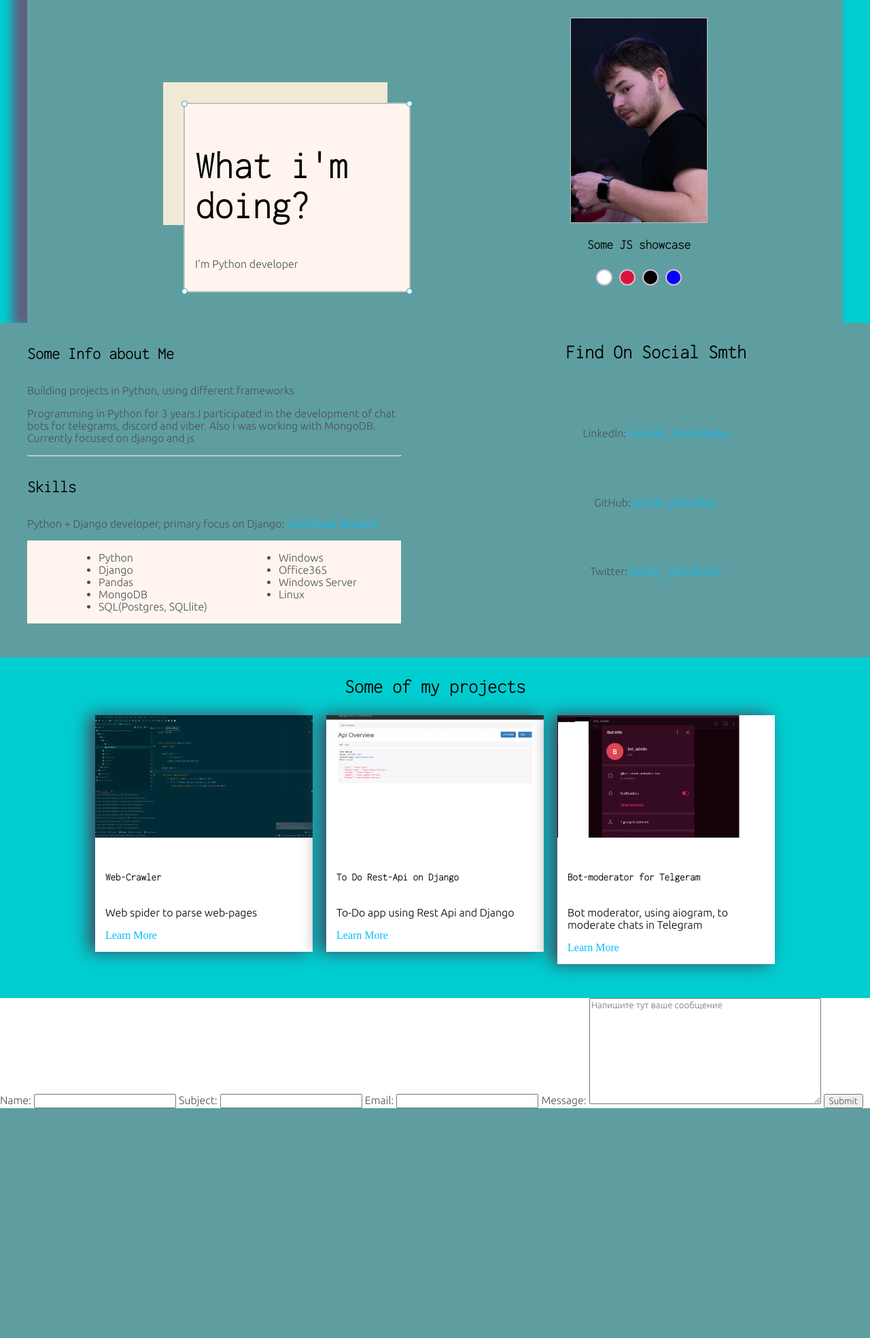
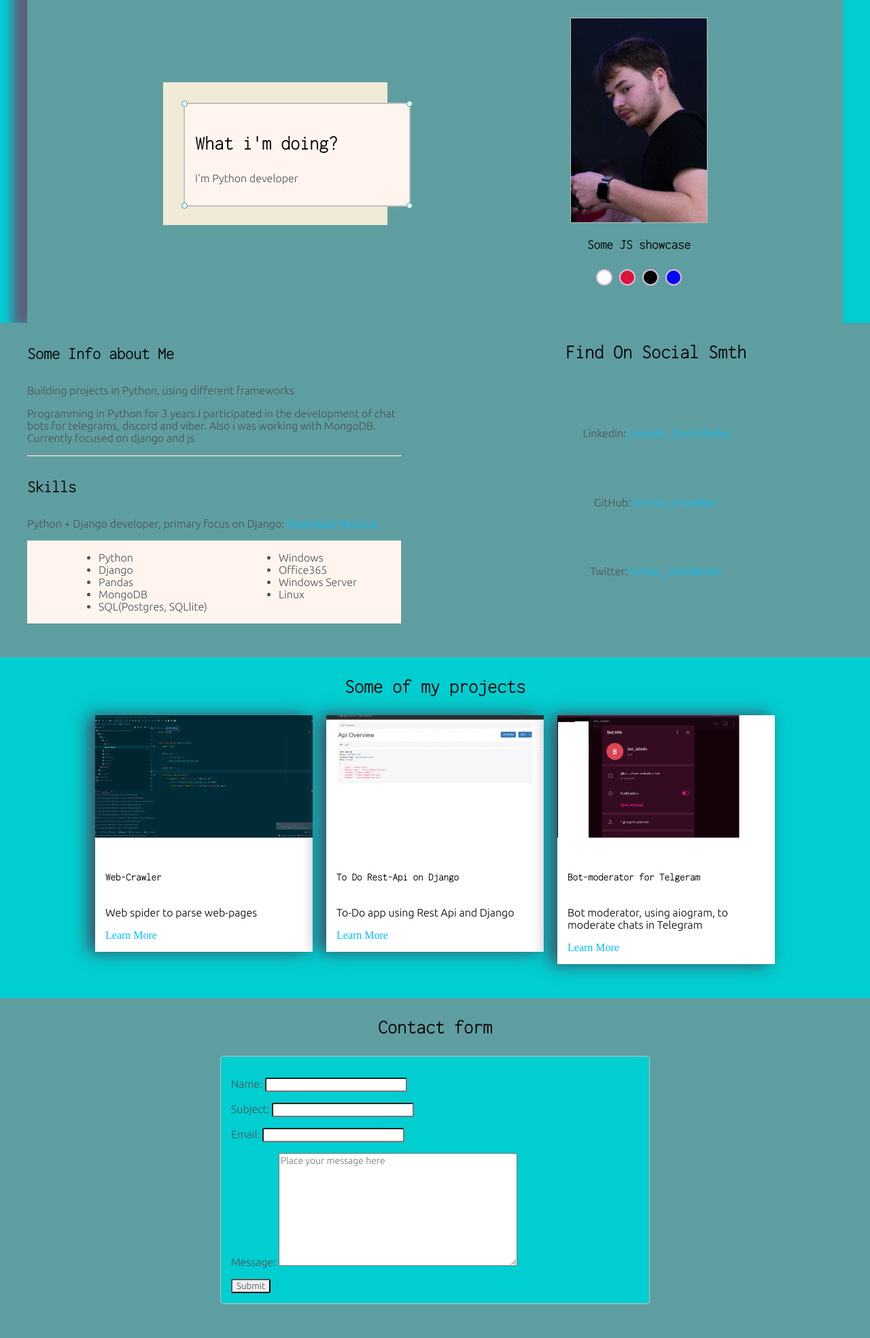
Before and after one commit to pinballtec/Portfolio_main, a Django app: page / in a window 1280 px wide. Shown: the part 309-2277 px from the top of the page at 68% size. Before the commit the page ends 1939 px from the top, so only its background shows below. Run offline with Django 4.2, Linux system fonts and the light colour scheme.

Commit message:
added all static files(js need to be configured)

```diff
--- a/django/project/contact_form/forms.py
+++ b/django/project/contact_form/forms.py
@@ -10,7 +10,7 @@ class ContactForm(ModelForm):
         widgets = {
             'message': Textarea(
                 attrs={
-                    'placeholder': 'Напишите тут ваше сообщение'
+                    'placeholder': 'Place your message here'
                 }
             )
         }
--- a/django/project/contact_form/templates/contact_form/contact_form.html
+++ b/django/project/contact_form/templates/contact_form/contact_form.html
@@ -34,7 +34,7 @@
                                     <div id='dot-3' class="browser-dot"></div>
                                 </div>
                                 <ul id="contacts">
-                                    <li><a id = "some_cont" href="index.html#contact">Contact</a></li>
+                                    <li><a id = "some_cont" href="contact_form.html#contact">Contact</a></li>
                                 </ul>
                             </div>
 
@@ -43,7 +43,7 @@
                                     <div id="About_Me">
                                         <div id = "corner_n1" class = "corner"></div>
                                         <div id = "corner_n2" class = "corner"></div>
-                                        <h1>What i'm doing?</h1>
+                                        <h3>What i'm doing?</h3>
                                         <p>I'm Python developer</p>
                                         <div id = "corner_n3" class = "corner"></div>
                                         <div id = "corner_n4" class = "corner"></div>
@@ -52,7 +52,7 @@
                             </div>
 
                             <div class="Intro-Right">
-                                <img id='photo' src="img/photo_3.jpg">
+                                <img id='photo' src="{% static 'img/photo_3.jpg' %}">
                                 <h5 style="text-align: center;line-height: 0;">Some JS showcase</h5>
                                 <div id = "JS-Theem-dots">
                                     <div data-mode = "light" id = "white-dot" class = "Js-dot"></div>
@@ -123,7 +123,7 @@
                 <div class="post-wrapper">
                     <div>
                         <div class="post">
-                                <img class = "potrfolio" src="img/scrapy.png">
+                                <img class = "potrfolio" src="{% static 'img/scrapy.png' %}">
                                 <div class="post-prewiew">
                                     <h6 class="post-title">Web-Crawler</h6>
                                     <p class="post-intro">Web spider to parse web-pages</p>
@@ -135,7 +135,7 @@
 
                     <div>
                         <div class="post">
-                                <img class = "potrfolio" src="img/To_Do_app.png">
+                                <img class = "potrfolio" src="{% static 'img/To_Do_app.png' %}">
                                 <div class="post-prewiew">
                                     <h6 class="post-title">To Do Rest-Api on Django</h6>
                                     <p class="post-intro">To-Do app using Rest Api and Django</p>
@@ -159,12 +159,19 @@
             </div>
         </section>
 
-        <form method="POST">
-            {% csrf_token %}
-            {{ form }}
-            <input type="submit">
-        </form>
+        <section class = 's2'>
+            <div class="main">
+                <h3 style="text-align: center;">Contact form</h3>
 
-        <script type="text/javascript" src="script.js"></script>
+                <form id = "contact_form" method="POST">
+                    {% csrf_token %}
+                    {{ form.as_p }}
+                    <input type="submit">
+                </form>
+
+            </div>
+        </section>
+        <script type="text/javascript"> let static = "/static/styles" </script>
+        <script type="text/javascript" src="{% static 'js/script.js' %}"></script>
 </body>
 </html>
--- /dev/null
+++ b/django/project/static/js/script.js
@@ -0,0 +1,40 @@
+console.log('Its working')
+
+let theme = localStorage.getItem('theme')
+
+if(theme == null){
+	setTheme('light')
+}else{
+	setTheme(theme)
+}
+
+let themeDots = document.getElementsByClassName('theme-dot')
+
+
+for (var i=0; themeDots.length > i; i++){
+	themeDots[i].addEventListener('click', function(){
+		let mode = this.dataset.mode
+		console.log('Option clicked:', mode)
+		setTheme(mode)
+	})
+}
+
+function setTheme(mode){
+	if(mode == 'light'){
+		document.getElementById('theme-style').href = static + '/main.css'
+	}
+
+	if(mode == 'blue'){
+		document.getElementById('theme-style').href = static + '/blue.css'
+	}
+
+	if(mode == 'green'){
+		document.getElementById('theme-style').href = static + '/green.css'
+	}
+
+	if(mode == 'purple'){
+		document.getElementById('theme-style').href = static + '/purple.css'
+	}
+
+	localStorage.setItem('theme', mode)
+}
```
Also changed, not shown: django/project/static/styles/black.css (added, +18 -0 lines), django/project/static/styles/blue.css (added, +18 -0 lines), django/project/static/styles/red.css (added, +18 -0 lines).
